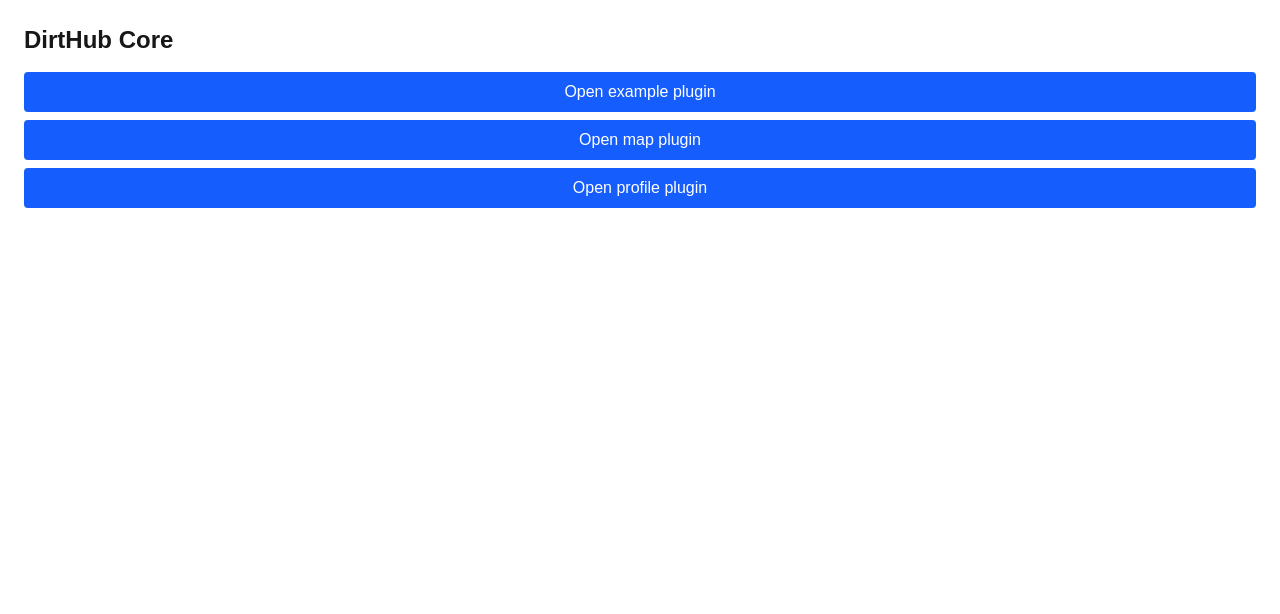
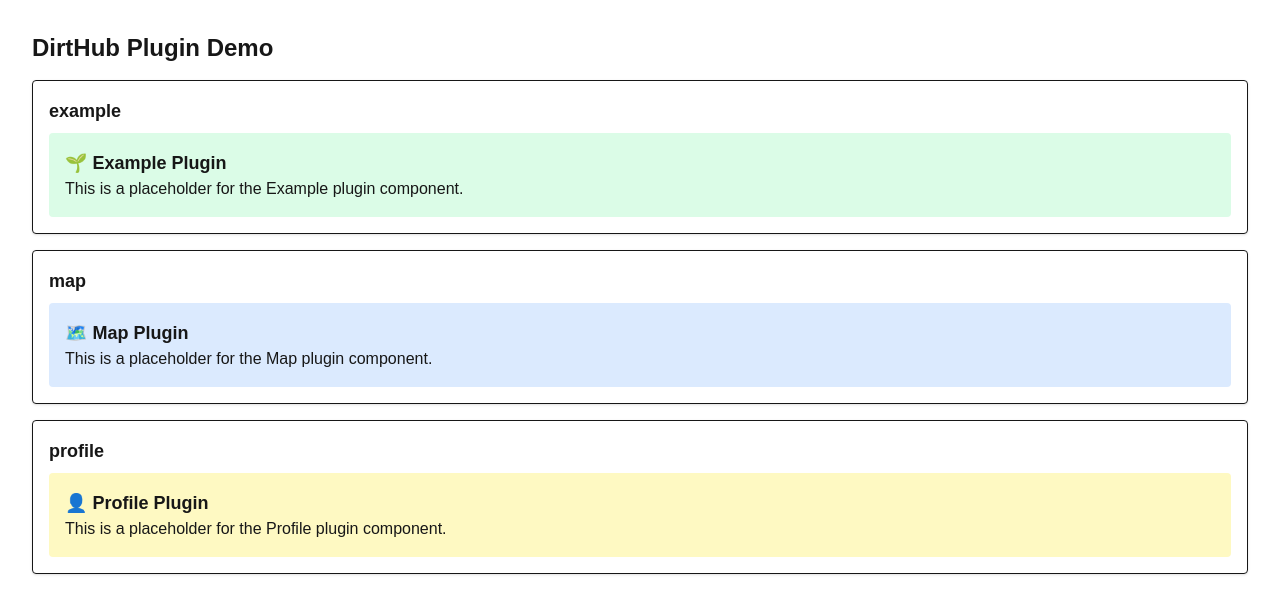
Before and after one commit to Zeke142/dirthub-core, a Next.js app: page / in a window 1280 px wide. Shown: the top 614 px of the page. Built offline with nearby package versions, Linux system fonts and the light colour scheme.

Commit message:
Update page.tsx

```diff
--- a/src/app/page.tsx
+++ b/src/app/page.tsx
@@ -1,35 +1,28 @@
 'use client'
 
 import dynamic from 'next/dynamic'
-import { useRouter } from 'next/navigation'
 
-const pluginMap: Record<string, any> = {
-  example: dynamic(() => import('./plugins/example/index'), { ssr: false }),
-  map: dynamic(() => import('./plugins/map/index'), { ssr: false }),
-  profile: dynamic(() => import('./plugins/profile/index'), { ssr: false }),
+const pluginMap: Record<string, unknown> = {
+  example: dynamic(() => import('@/app/plugins/example/index'), { ssr: false }),
+  map: dynamic(() => import('@/app/plugins/map/index'), { ssr: false }),
+  profile: dynamic(() => import('@/app/plugins/profile/index'), { ssr: false }),
 }
 
-export default function HomePage() {
-  const router = useRouter()
-
-  const loadPlugin = (name: string) => {
-    router.push(`/plugins/${name}`)
-  }
-
+export default function Home() {
   return (
-    <div className="p-6">
-      <h1 className="text-2xl font-bold mb-4">DirtHub Core</h1>
-      <div className="flex flex-col gap-2">
-        {Object.keys(pluginMap).map((key) => (
-          <button
-            key={key}
-            onClick={() => loadPlugin(key)}
-            className="bg-blue-600 text-white px-4 py-2 rounded"
-          >
-            Open {key} plugin
-          </button>
-        ))}
+    <main className="p-8">
+      <h1 className="text-2xl font-bold mb-4">DirtHub Plugin Demo</h1>
+      <div className="grid gap-4">
+        {Object.keys(pluginMap).map((key) => {
+          const PluginComponent = pluginMap[key] as React.ElementType
+          return (
+            <div key={key} className="border p-4 rounded shadow">
+              <h2 className="text-lg font-semibold mb-2">{key}</h2>
+              <PluginComponent />
+            </div>
+          )
+        })}
       </div>
-    </div>
+    </main>
   )
 }
```
